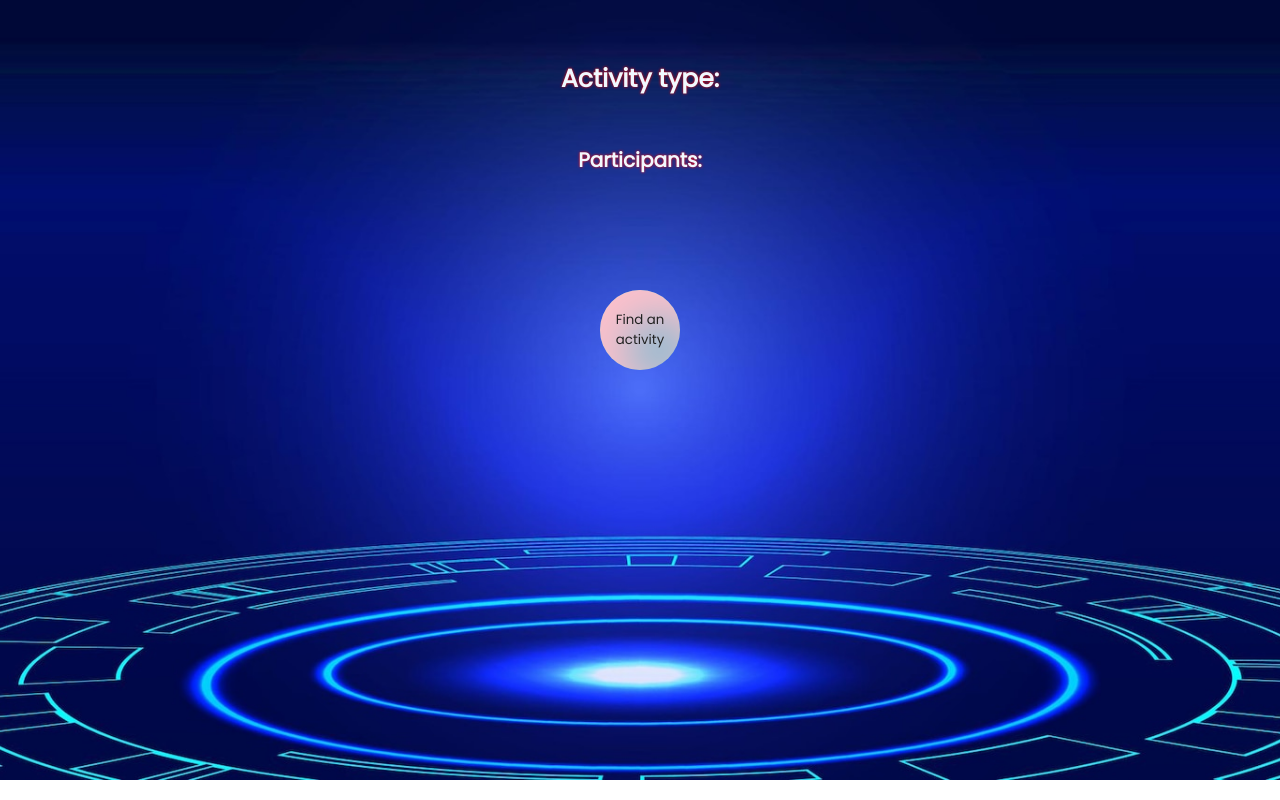
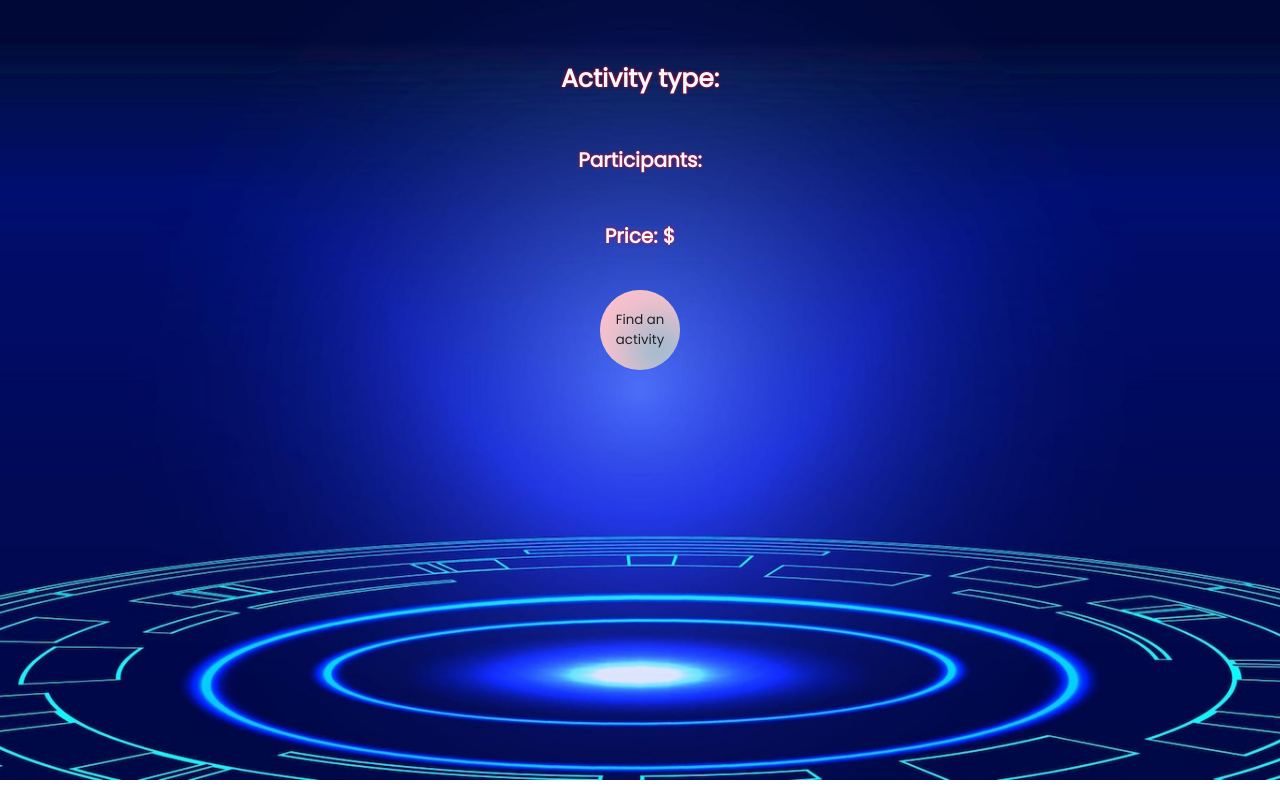
Before and after one commit to NatachaKey/havefun-app-API, a React (Create React App) app: page / in a window 1280 px wide. Built offline with nearby package versions, Linux system fonts and the light colour scheme; no server answers.

Commit message:
Update App.js

```diff
--- a/src/App.js
+++ b/src/App.js
@@ -24,6 +24,7 @@ const getActivity = async() => {
       <h3 >{activity.activity}</h3>
       <h5>Activity type: {activity.type}</h5>
       <h6>Participants: {activity.participants}</h6>
+      <h6>Price: $ {activity.price} </h6>
     </div>
 
       <div>
```
